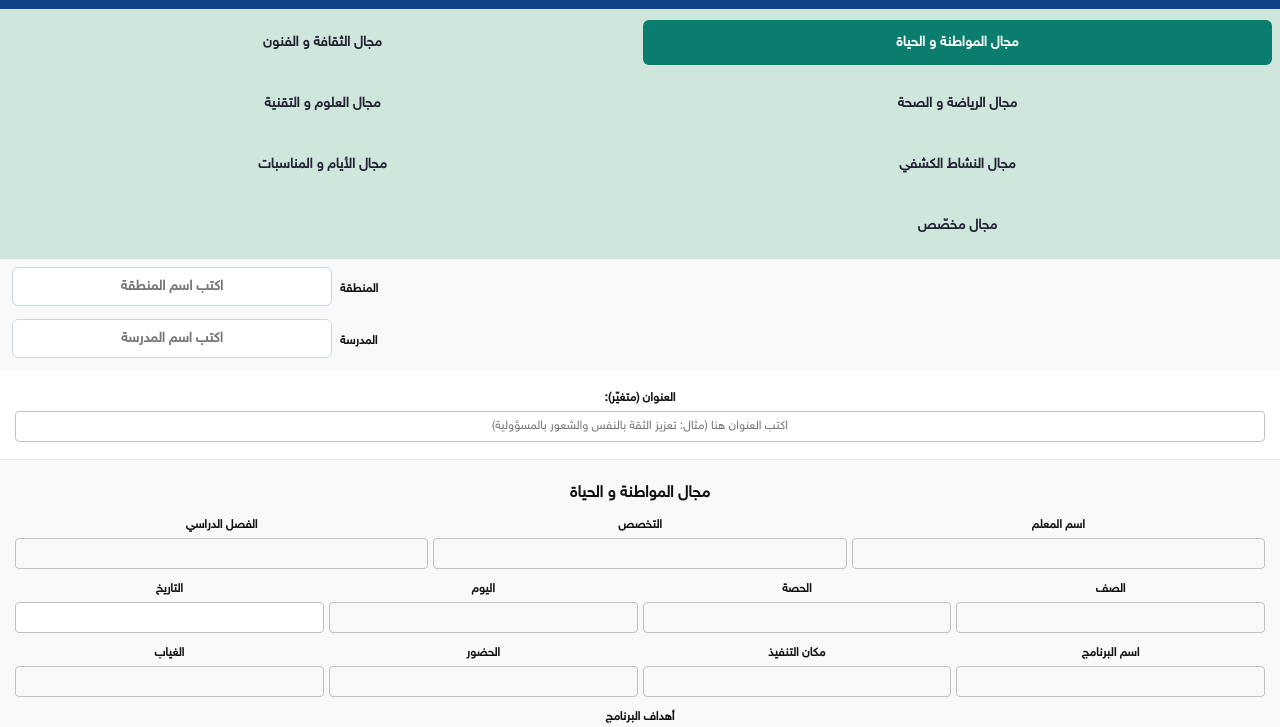
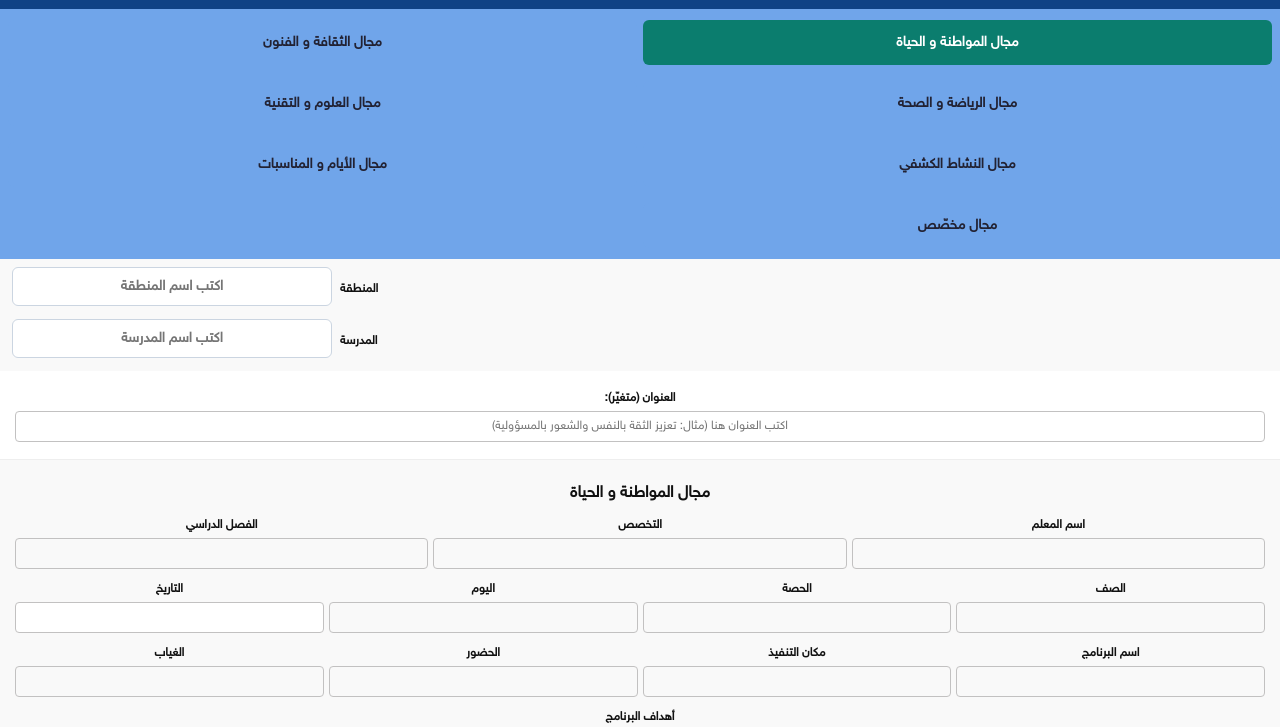
Before and after one commit to loboodes/loboodes, a plain HTML site: page index.html in a window 1280 px wide. Shown: the part 48-775 px from the top of the page. Drawn offline with nearby package versions, Linux system fonts and the light colour scheme.

Commit message:
Update index.html

```diff
--- a/index.html
+++ b/index.html
@@ -12,7 +12,7 @@
 
 <style>
 :root{
-  --moe-brown:#104285; --moe-green:#0B7D6E; --moe-green-light:#CFE6DD;
+  --moe-brown:#104285; --moe-green:#0B7D6E; --moe-green-light:#70A5EA;
   --moe-white:#FFFFFF; --moe-text-dark:#223;
 }
 *{ -webkit-print-color-adjust:exact; print-color-adjust:exact; }
```
